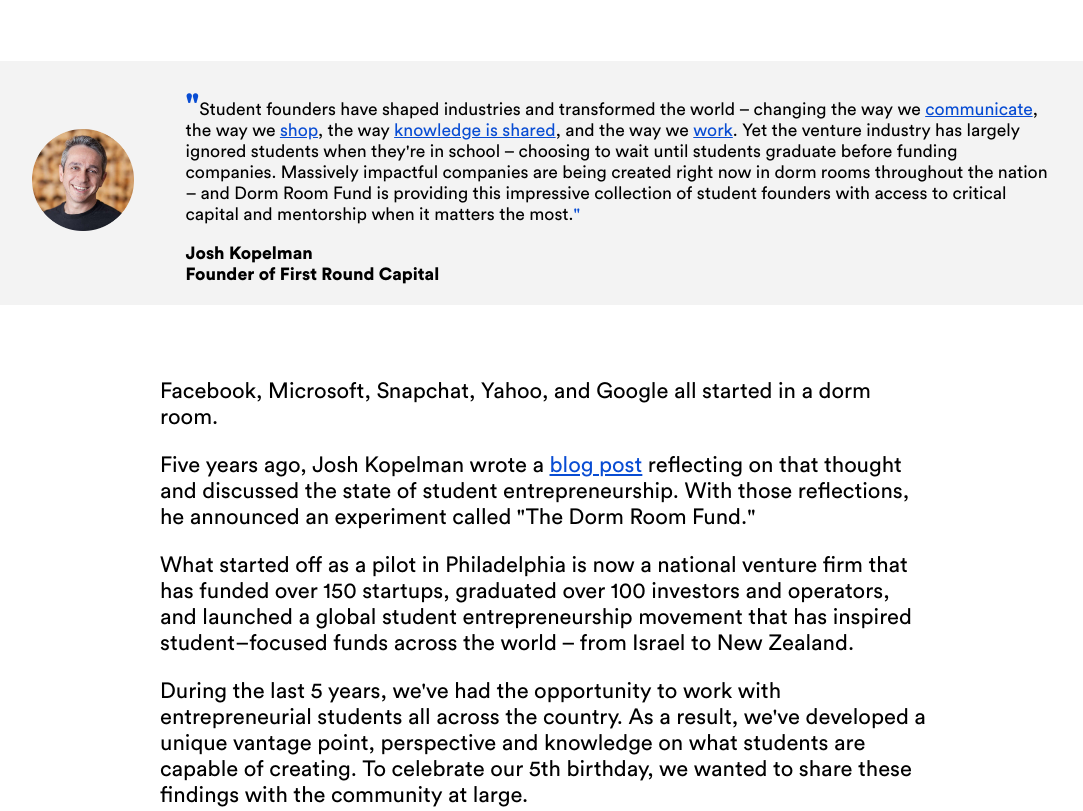
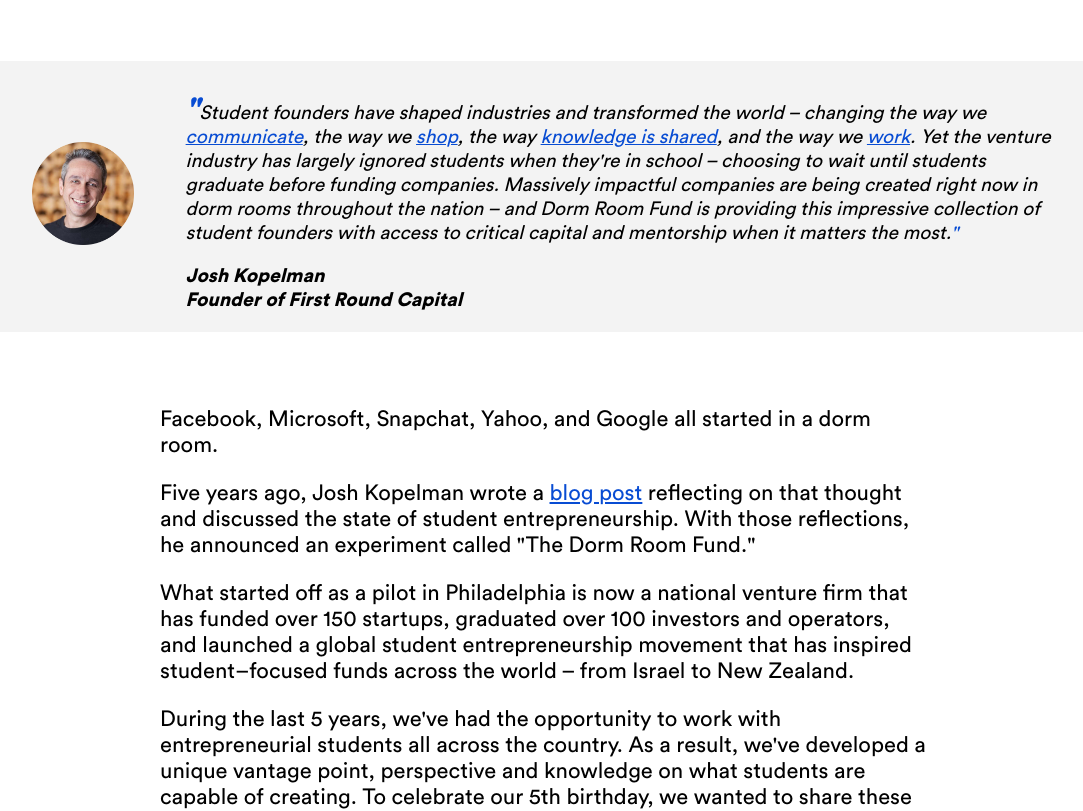
Before and after one commit to dormroomfund/albertzhidong.github.io, a plain HTML site: page index.html in a window 1280 px wide. Shown: the part 803-1614 px from the top of the page, without its empty margins (96-1179 px from the left). Drawn offline with nearby package versions, Linux system fonts and the light colour scheme.

Commit message:
font play

```diff
--- a/css/decorate.css
+++ b/css/decorate.css
@@ -62,9 +62,9 @@
 }
 
 .BylineText{
-	font-size: 1.1rem;
+	font-size: 1.2rem;
 	font-family: CircularStd-Book, Helvetica, Arial, sans-serif;
-/*	font-style: italic;*/
+	font-style: italic;
 }
 
 .Black{
--- a/index.html
+++ b/index.html
@@ -286,7 +286,7 @@
 			<h2 class="SubheaderText"><span class="green HeaderText">MIT vs&#46; Penn:</span> Technology Disruptions vs&#46; Industry Disruptions</h2>
 			<p class="Bodycopy">With Penn&#42; and MIT taking the lead in our portfolio&#44; it&#39;s interesting to see the contrast between founders at both schools&#46; With the research&#150;focus of MIT and the Wharton community at Penn&#44; we&#39;ve noticed the difference in the problems being solved at both schools&#46;</p>
 			<p class="Bodycopy">With more technically&#150;challenging products being built at MIT &#40;many Hardware &#38; AI investments&#41;&#44; and more of an industry&#150;disruption focus at Penn &#40;many Healthcare&#44; Ecommerce&#44; and Enterprise investments&#41;&#44; each school has flourished with its own unique strengths&#46;</p>
-			<p class="BylineText">&#42;While Penn is our most funded school&#44; it was also the first school we began actively investing in&#46;</p>
+			<p class="BylineText"><em>&#42;While Penn is our most funded school&#44; it was also the first school we began actively investing in&#46;</em></p>
 		</div>
 		<div class="SingleGraphic">
 			<img src="Media/Graphics/SchoolsGraph.png" alt="Graph of Schools"/>
```
